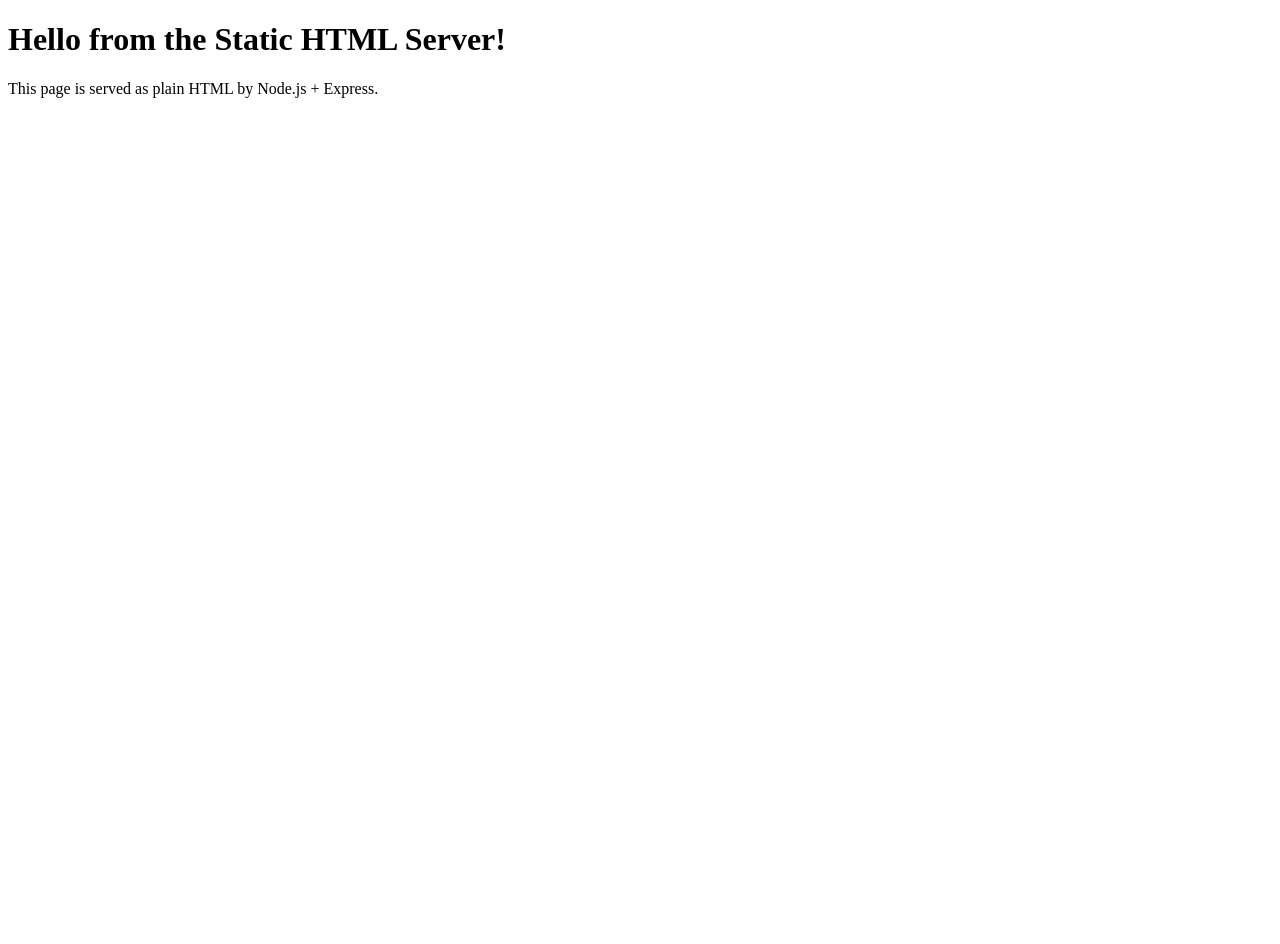
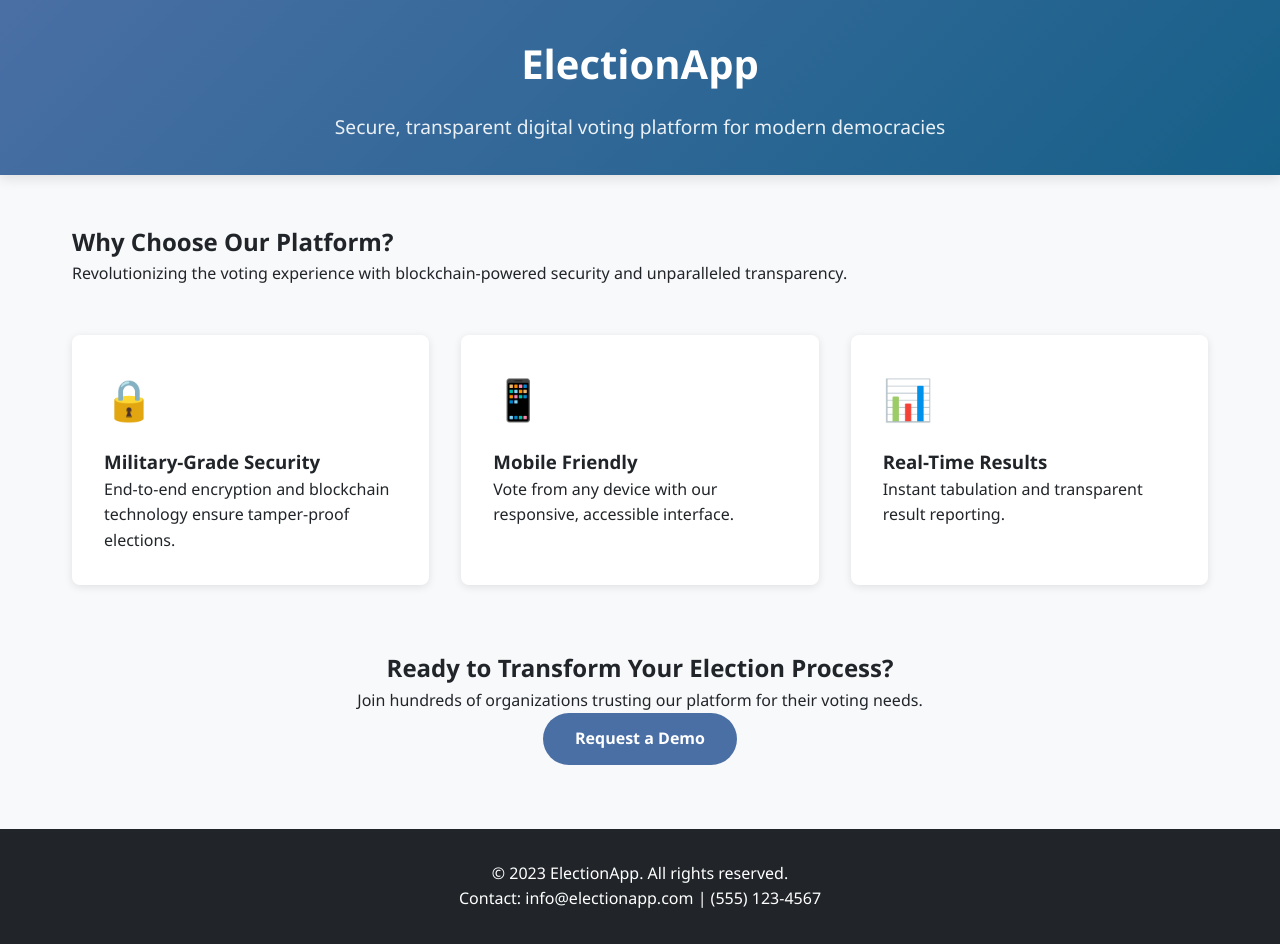
Before and after one commit to auma1997/static-server, a website: page public/index.html in a window 1280 px wide. Before the commit the page ends 800 px from the top, so only its background shows below. Drawn offline with Linux system fonts and the light colour scheme.

Commit message:
Add landing page and server.js updates

```diff
--- a/public/index.html
+++ b/public/index.html
@@ -2,10 +2,177 @@
 <html lang="en">
 <head>
   <meta charset="UTF-8">
-  <title>Static HTML Server</title>
+  <meta name="viewport" content="width=device-width, initial-scale=1.0">
+  <title>ElectionApp - Secure Voting Platform</title>
+  <style>
+    /* Modern CSS Reset */
+    * {
+      margin: 0;
+      padding: 0;
+      box-sizing: border-box;
+      font-family: 'Segoe UI', Tahoma, Geneva, Verdana, sans-serif;
+    }
+
+    /* Color Variables */
+    :root {
+      --primary: #4a6fa5;
+      --secondary: #166088;
+      --accent: #4fc3f7;
+      --light: #f8f9fa;
+      --dark: #212529;
+      --success: #28a745;
+    }
+
+    /* Base Styles */
+    body {
+      background-color: var(--light);
+      color: var(--dark);
+      line-height: 1.6;
+    }
+
+    /* Header Styles */
+    header {
+      background: linear-gradient(135deg, var(--primary), var(--secondary));
+      color: white;
+      padding: 2rem 0;
+      text-align: center;
+      box-shadow: 0 4px 12px rgba(0, 0, 0, 0.1);
+    }
+
+    .logo {
+      font-size: 2.5rem;
+      font-weight: 700;
+      margin-bottom: 1rem;
+    }
+
+    .tagline {
+      font-size: 1.2rem;
+      opacity: 0.9;
+      max-width: 800px;
+      margin: 0 auto;
+    }
+
+    /* Main Content */
+    .container {
+      max-width: 1200px;
+      margin: 3rem auto;
+      padding: 0 2rem;
+    }
+
+    .features {
+      display: grid;
+      grid-template-columns: repeat(auto-fit, minmax(300px, 1fr));
+      gap: 2rem;
+      margin: 3rem 0;
+    }
+
+    .feature-card {
+      background: white;
+      border-radius: 8px;
+      padding: 2rem;
+      box-shadow: 0 2px 8px rgba(0, 0, 0, 0.1);
+      transition: transform 0.3s ease;
+    }
+
+    .feature-card:hover {
+      transform: translateY(-5px);
+    }
+
+    .feature-icon {
+      font-size: 2.5rem;
+      color: var(--accent);
+      margin-bottom: 1rem;
+    }
+
+    /* CTA Section */
+    .cta {
+      text-align: center;
+      margin: 4rem 0;
+    }
+
+    .btn {
+      display: inline-block;
+      background-color: var(--primary);
+      color: white;
+      padding: 0.8rem 2rem;
+      border-radius: 50px;
+      text-decoration: none;
+      font-weight: 600;
+      transition: all 0.3s ease;
+      border: none;
+      cursor: pointer;
+      font-size: 1rem;
+    }
+
+    .btn:hover {
+      background-color: var(--secondary);
+      transform: translateY(-2px);
+      box-shadow: 0 4px 12px rgba(0, 0, 0, 0.15);
+    }
+
+    /* Footer */
+    footer {
+      background-color: var(--dark);
+      color: white;
+      text-align: center;
+      padding: 2rem 0;
+      margin-top: 3rem;
+    }
+
+    /* Responsive Adjustments */
+    @media (max-width: 768px) {
+      .logo {
+        font-size: 2rem;
+      }
+
+      .tagline {
+        font-size: 1rem;
+      }
+    }
+  </style>
 </head>
 <body>
-  <h1>Hello from the Static HTML Server!</h1>
-  <p>This page is served as plain HTML by Node.js + Express.</p>
+  <header>
+    <div class="logo">ElectionApp</div>
+    <p class="tagline">Secure, transparent digital voting platform for modern democracies</p>
+  </header>
+
+  <main class="container">
+    <section>
+      <h2>Why Choose Our Platform?</h2>
+      <p>Revolutionizing the voting experience with blockchain-powered security and unparalleled transparency.</p>
+
+      <div class="features">
+        <div class="feature-card">
+          <div class="feature-icon">🔒</div>
+          <h3>Military-Grade Security</h3>
+          <p>End-to-end encryption and blockchain technology ensure tamper-proof elections.</p>
+        </div>
+
+        <div class="feature-card">
+          <div class="feature-icon">📱</div>
+          <h3>Mobile Friendly</h3>
+          <p>Vote from any device with our responsive, accessible interface.</p>
+        </div>
+
+        <div class="feature-card">
+          <div class="feature-icon">📊</div>
+          <h3>Real-Time Results</h3>
+          <p>Instant tabulation and transparent result reporting.</p>
+        </div>
+      </div>
+    </section>
+
+    <section class="cta">
+      <h2>Ready to Transform Your Election Process?</h2>
+      <p>Join hundreds of organizations trusting our platform for their voting needs.</p>
+      <a href="#contact" class="btn">Request a Demo</a>
+    </section>
+  </main>
+
+  <footer>
+    <p>&copy; 2023 ElectionApp. All rights reserved.</p>
+    <p>Contact: info@electionapp.com | (555) 123-4567</p>
+  </footer>
 </body>
 </html>
```
Also changed, not shown: server.js (+8 -31 lines), 2 other files.
